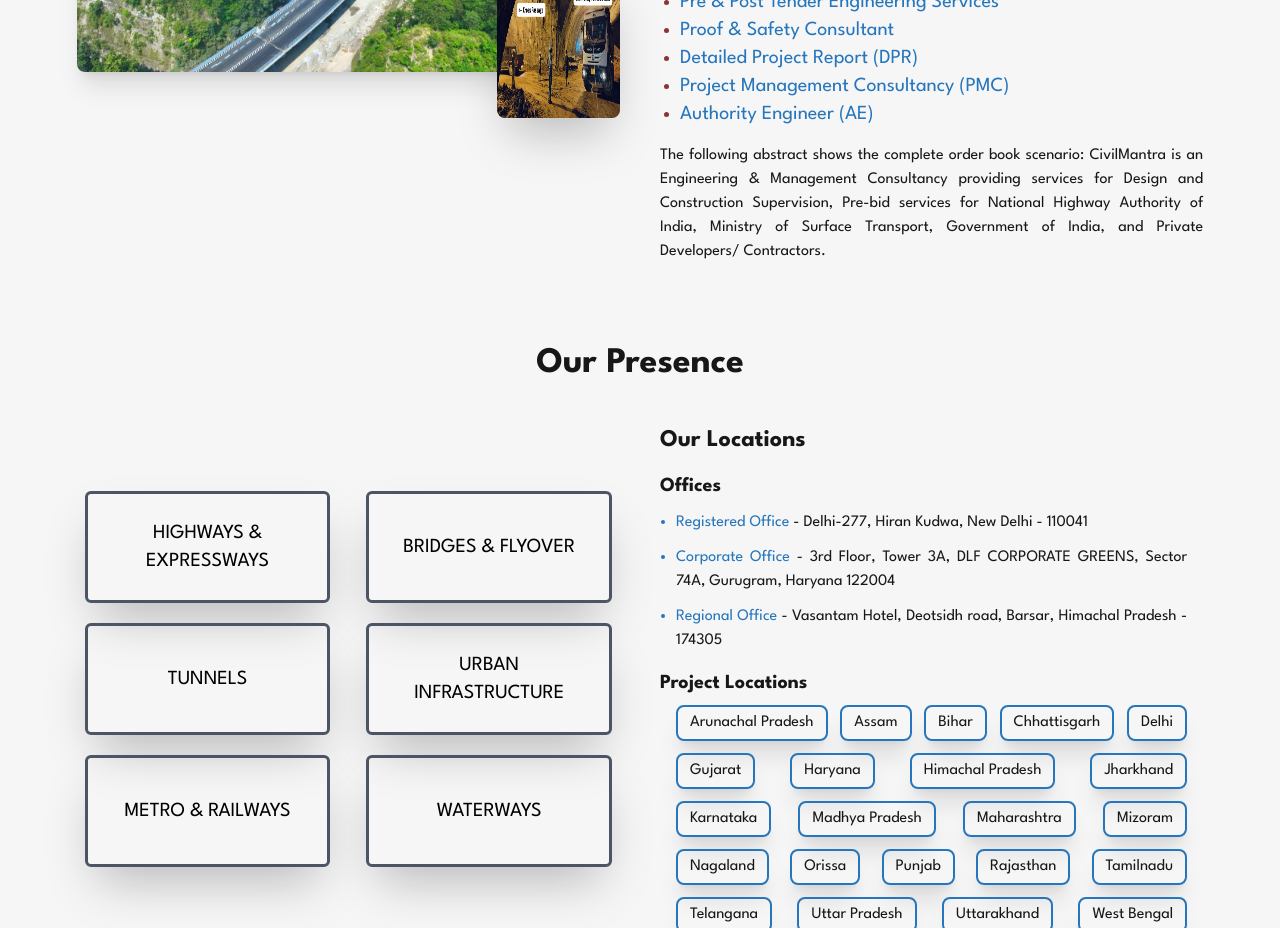
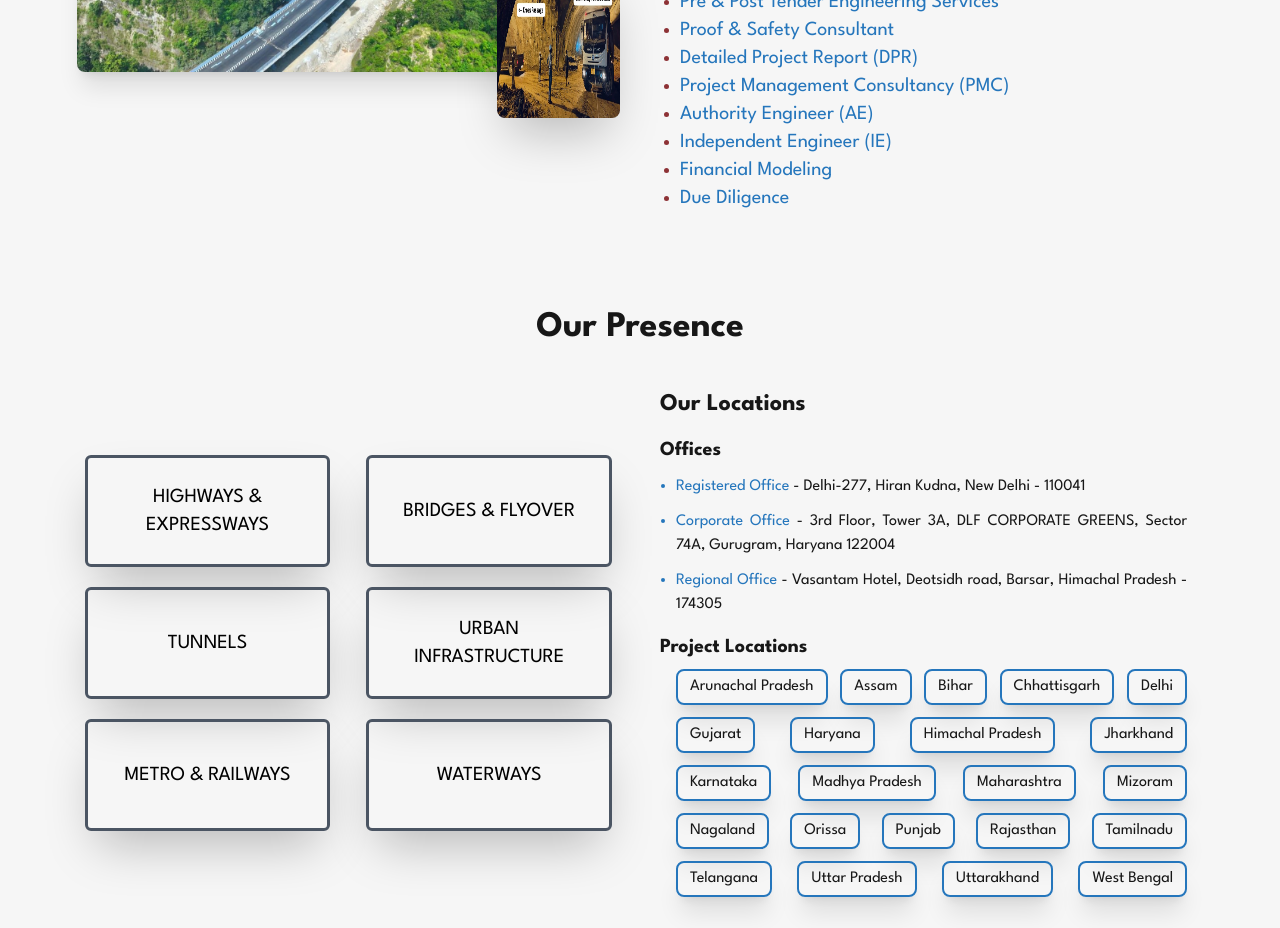
Before and after one commit to er-abhisheksharma/website_civilmantra_new-main, a Next.js app: page /AboutUs in a window 1280 px wide. Shown: the part 1900-2828 px from the top of the page. Built offline with nearby package versions, Linux system fonts and the light colour scheme; a web font is replaced by a local one.

Commit message:
Make chnages in aboutus section

```diff
--- a/components/AboutUs/OurPresence/index.tsx
+++ b/components/AboutUs/OurPresence/index.tsx
@@ -106,7 +106,7 @@
                         viewport={{ once: true }}
                         className="px-4">
                         <ul className="list-disc marker:text-lg marker:text-primary text-justify space-y-2">
-                            <li><span className="text-primary">Registered Office</span> - Delhi-277, Hiran Kudwa, New Delhi - 110041</li>
+                            <li><span className="text-primary">Registered Office</span> - Delhi-277, Hiran Kudna, New Delhi - 110041</li>
                             <li><span className="text-primary">Corporate Office</span> - 3rd Floor, Tower 3A, DLF CORPORATE GREENS, Sector 74A, Gurugram, Haryana 122004</li>
                             <li><span className="text-primary">Regional Office</span> - Vasantam Hotel, Deotsidh road, Barsar, Himachal Pradesh - 174305</li>
                         </ul>
--- a/components/AboutUs/WeDealsIn/index.tsx
+++ b/components/AboutUs/WeDealsIn/index.tsx
@@ -94,21 +94,12 @@
                             <li>Detailed Project Report (DPR)</li>
                             <li>Project Management Consultancy (PMC)</li>
                             <li>Authority Engineer (AE)</li>
+                            <li>Independent Engineer (IE)</li>
+                            <li>Financial Modeling</li>
+                            <li>Due Diligence</li>
                         </motion.ul>
 
-                        <motion.p
-                            variants={{
-                                hidden: { opacity: 0, y: -20 },
-                                visible: { opacity: 1, y: 0 },
-                            }}
-                            initial="hidden"
-                            whileInView="visible"
-                            transition={{ duration: 0.5, delay: 0.4 }}
-                            viewport={{ once: true }}
-                            className="text-sm md:text-base text-justify "
-                        >
-                            The following abstract shows the complete order book scenario: CivilMantra is an Engineering & Management Consultancy providing services for Design and Construction Supervision, Pre-bid services for National Highway Authority of India, Ministry of Surface Transport, Government of India, and Private Developers/ Contractors.
-                        </motion.p>
+
                     </div>
                 </div>
             </div>
--- a/package.json
+++ b/package.json
@@ -42,6 +42,6 @@
     "eslint-config-next": "14.2.14",
     "postcss": "^8",
     "tailwindcss": "^3.4.1",
-    "typescript": "^5"
+    "typescript": "^5.7.3"
   }
 }
```
Also changed, not shown: 1 other file (tests, documents, lock files or other folders).
